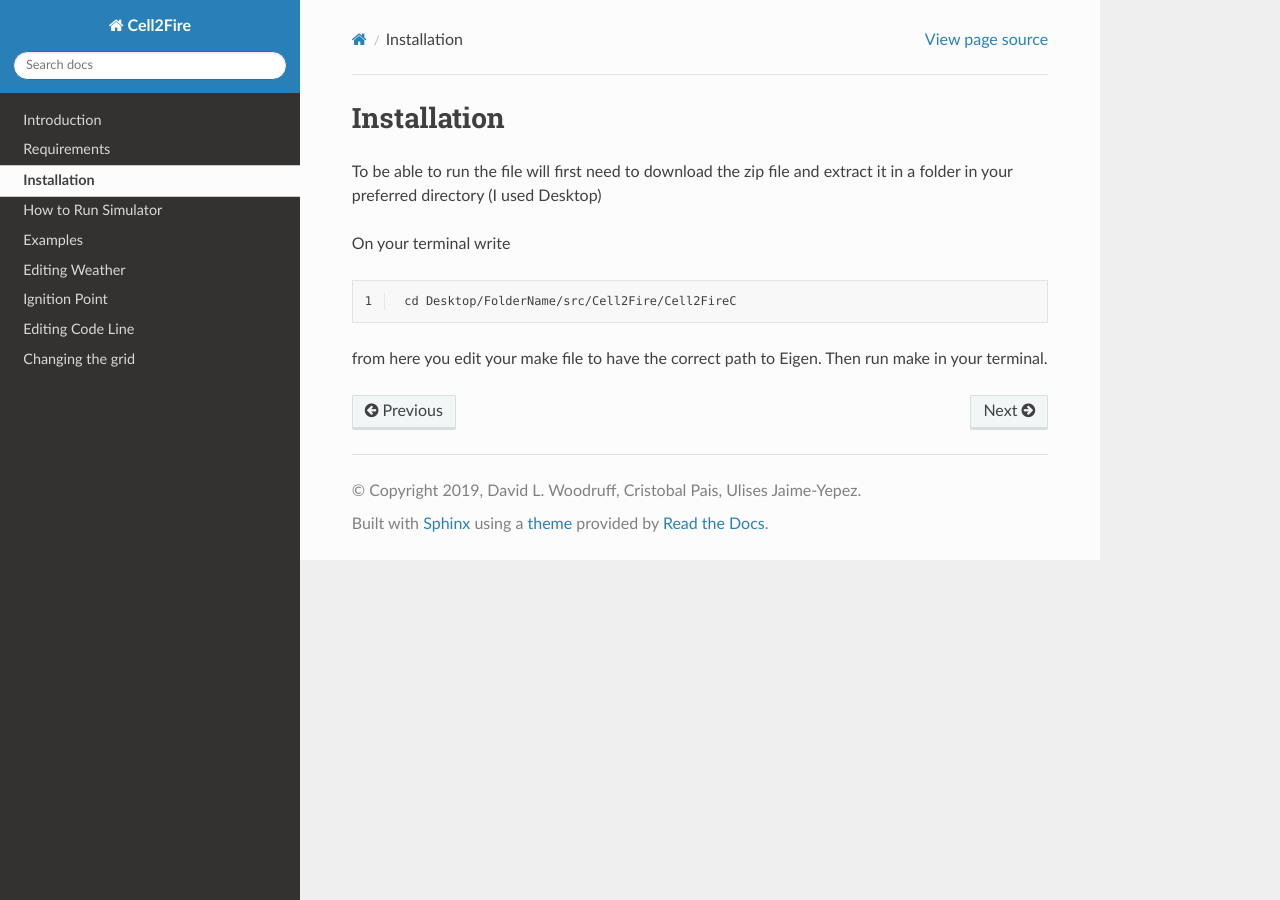
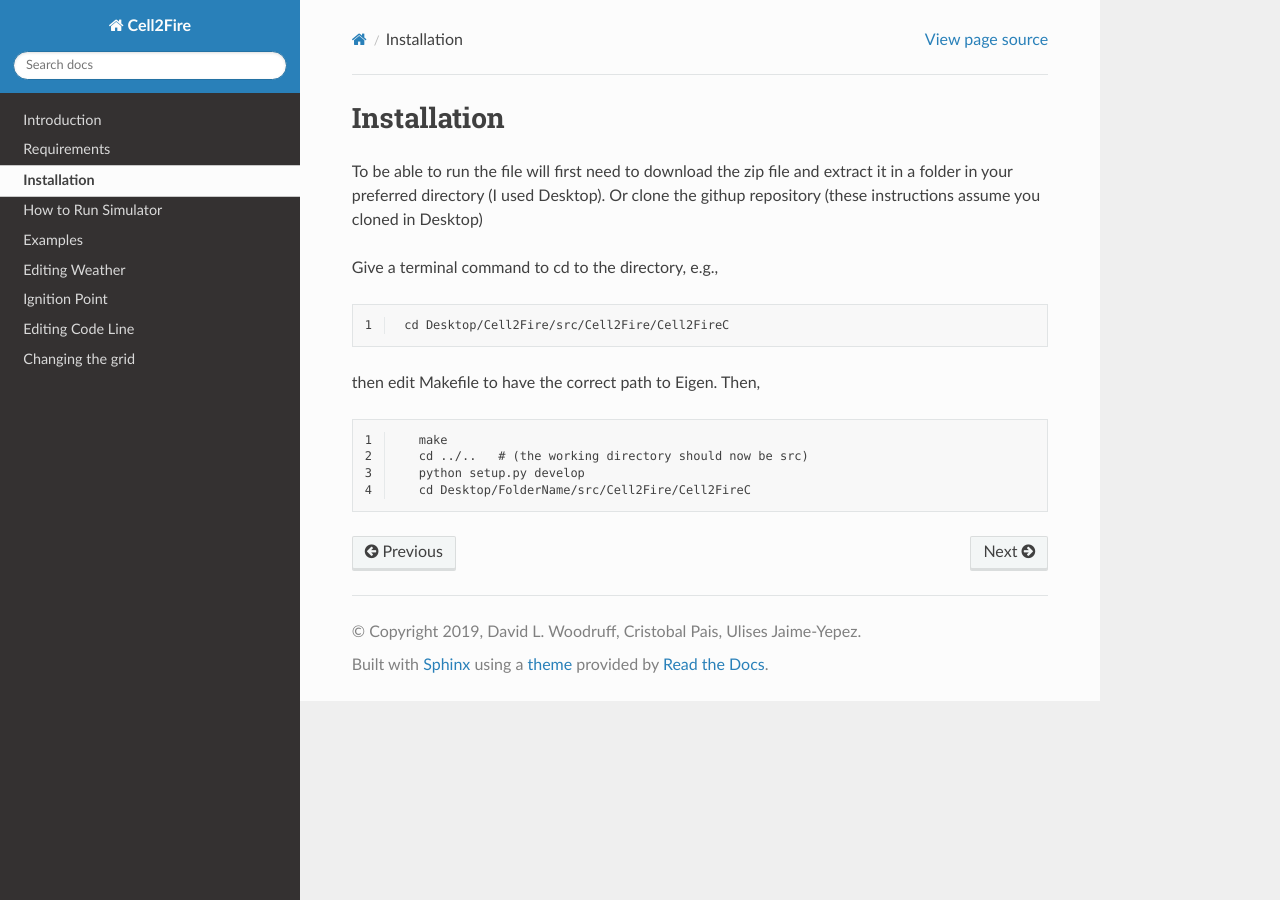
Before and after one commit to cell2fire/Cell2Fire, a Sphinx documentation site: the page built from docsrc/source/rstfiles/install.rst, in a window 1280 px wide. Built offline with Sphinx 7.4.7 and the Read the Docs theme 2.0.0, drawn with Linux system fonts in a browser that asks for light colours.

```diff
--- a/docsrc/source/rstfiles/install.rst
+++ b/docsrc/source/rstfiles/install.rst
@@ -3,13 +3,22 @@ Installation
 ============
 
 To be able to run the file will first need to download the zip file and extract
-it in a folder in your preferred directory (I used Desktop)
+it in a folder in your preferred directory (I used Desktop). Or clone
+the githup repository (these instructions assume you cloned in Desktop)
 
-On your terminal write
+Give a terminal command to cd to the directory, e.g.,
 
 .. code-block:: html
    :linenos:
 
-    cd Desktop/FolderName/src/Cell2Fire/Cell2FireC
+    cd Desktop/Cell2Fire/src/Cell2Fire/Cell2FireC
 
-from here you edit your make file to have the correct path to Eigen. Then run make in your terminal.
+then edit Makefile to have the correct path to Eigen. Then,
+
+.. code-block:: html
+   :linenos:
+
+      make
+      cd ../..   # (the working directory should now be src)
+      python setup.py develop
+      cd Desktop/FolderName/src/Cell2Fire/Cell2FireC
```
Also changed, not shown: README.md (+2 -0 lines), 5 other files.
